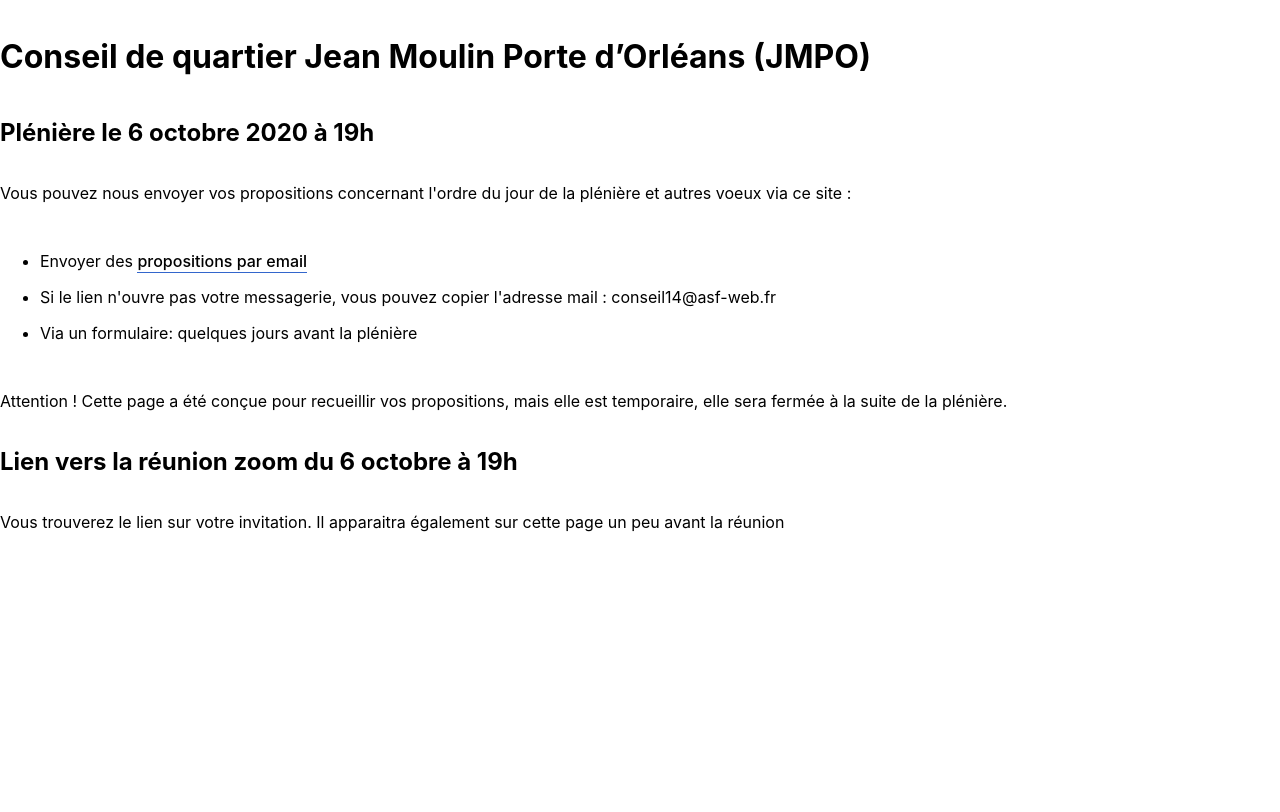
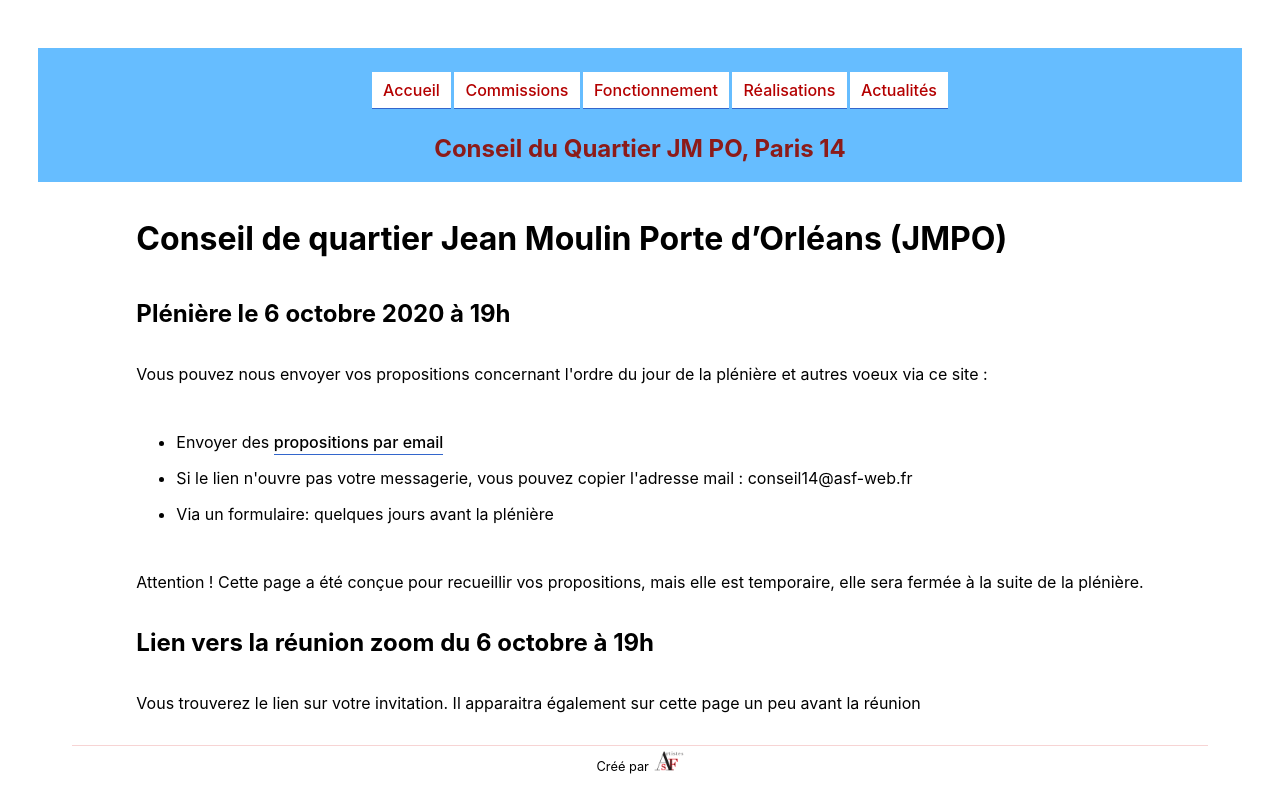
Before and after one commit to helgaParis/animation, a Next.js app: page / in a window 1280 px wide. Shown: the top 812 px of the page. Built offline with nearby package versions, Linux system fonts and the light colour scheme.

Commit message:
added a layout to the temporary start page

```diff
--- /dev/null
+++ b/components/layoutsansnav.js
@@ -0,0 +1,167 @@
+import Head from 'next/head'
+import utilStyles from '../styles/layout.module.css'
+import styles from '../styles/Home.module.css'
+import Link from 'next/link'
+
+const name = 'paris14conseil'
+export const siteTitle = 'Conseil de quartier JMPO'
+
+export default function Layout({ children}) {
+    return (
+        <div className={styles.container}>
+            <Head>
+                <meta
+                name="viewport"
+                content="width=device-width, initial-scale=1.0"
+                />
+                <link rel="icon" href="/favicon.ico" />
+                <meta
+                    name="description"
+                    content="Le site du Conseil de Quartier, Paris 14e arrondissement, quartier Jean Moulin - Porte d\'Orléans"
+                />
+                <meta
+                    name="robots"
+                    content="index, follow"
+                />
+                <meta
+                    name="author"
+                    content="Helga Petrovic"
+                />
+                <meta
+                    name="copyright"
+                    content="conseil du quartier JMPO"
+                />
+                <meta
+                    name="revisit-after"
+                    content="14 days"
+                />
+                <meta
+                    property="og:image"
+                    content={`https://cq.petrovic.ovh/public/logo.png/`}
+                />
+                <meta name="og:title" content={siteTitle} />
+                <meta name="twitter:card" content="summary_large_image" />
+            </Head>
+
+            <header className={styles.header}>
+
+                <div className={styles.navbar}>
+                    <ul>
+                        <li><Link href="/">
+                             <a title="Accueil">Accueil</a>
+                             </Link>
+                        </li>
+                        <li>
+                            <Link href="/">
+                            <a title="Les Commissions actives">Commissions</a>
+                            </Link>
+                            <ul className={styles.menu2}>
+                                <li>
+                                    <Link href="/">
+                                    <a title="Les Commissions actives">Commissions</a>
+                                    </Link>
+                                </li>
+                                <li>
+                                    <Link href="/">
+                                    <a title="Le Comité d'Animation" >Animation</a>
+                                    </Link>
+                                </li>
+                                <li >
+                                    <Link href="/">
+                                    <a title="Commission Climat" >Climat</a>
+                                    </Link>
+                                </li>
+                                <li >
+                                    <Link href="/">
+                                    <a title="Communication et Site Internet" >Communication</a>
+                                    </Link>
+                                </li>
+                                <li >
+                                    <Link href="/">
+                                    <a title="Commission Poinçon" >Poinçon</a>
+                                    </Link>
+                                </li>
+
+                                <li >
+                                    <Link href="/">
+                                    <a title="Commission d/'Urbanisme" >Urbanisme</a>
+                                    </Link>
+                                </li>
+                                <li >
+                                    <Link href="/">
+                                    <a title="Projets des commissions" >Projets</a>
+                                    </Link>
+                                </li>
+                            </ul>
+                        </li>
+                        <li>
+                            <Link href="/">
+                            <a title="Le fonctionnement du Conseil" >Fonctionnement</a>
+                            </Link>
+                            <ul className={styles.menu2}>
+                                <li>
+                                    <Link href="/">
+                                    <a title="Le fonctionnement du Conseil" >Fonctionnement</a>
+                                    </Link>
+                                </li>
+                                <li>
+                                    <Link href="/">
+                                    <a title="Le budget du Conseil de Quartier" >Budget</a>
+                                    </Link>
+                                </li>
+                                <li>
+                                    <Link href="/">
+                                    <a title="La Charte des Conseils du Quartier" >Charte</a>
+                                    </Link>
+                                </li>
+                                <li>
+                                    <Link href="/">
+                                    <a title="Les réalisations du Conseil Jean Moulin Porte d\'Orléans" >Réalisations</a>
+                                    </Link>
+                                </li>
+                                <li>
+                                    <Link href="/">
+                                    <a title="Contribuer au Conseil" >Contribuer</a>
+                                    </Link>
+                                </li>
+                                <li>
+                                    <Link href="/">
+                                    <a title="L'histoire des Conseils de Quartier" >Histoire</a>
+                                    </Link>
+                                </li>
+                                <li>
+                                    <Link href="/">
+                                    <a title="Mentions légales" >Mentions</a>
+                                    </Link>
+                                </li>
+                            </ul>
+                        </li>
+                        <li>
+                            <Link href="/">
+                            <a title="Les réalisations du Conseil Jean Moulin Porte d\'Orléans" >Réalisations</a>
+                            </Link>
+                        </li>
+                        <li>
+                            <Link href="/">
+                            <a title="Actualités" >Actualités</a>
+                            </Link></li>
+                    </ul>
+                </div>
+
+                <h1 className={utilStyles.headingLg}>Conseil du Quartier JM PO, Paris 14</h1>
+            </header>
+
+            <main>{children}</main>
+            <footer className={styles.footer}>
+                <a
+                  href="https://artistessansfrontieres.fr"
+                  target="_blank"
+                  rel="noopener noreferrer"
+                >
+                    Créé par {' '}
+                    <img src="/asf20p.png" alt="Artistes sans Frontières"  />
+                </a>
+            </footer>
+        </div>
+    )
+}
--- a/pages/index.js
+++ b/pages/index.js
@@ -1,12 +1,11 @@
 import Head from 'next/head'
-
+import Layout, { siteTitle } from '../components/layoutsansnav'
 import styles from '../styles/Home.module.css'
-import stylesPlan from '../styles/plan.module.css'
 const email='conseil14@asf-web.fr'
 
 export default function Home() {
   return (
-    < >
+    < Layout>
         <Head>
             <title>Paris 14e - Conseil du Quartier Jean Moulin Porte d'Orléans</title>
             <meta
@@ -36,6 +35,6 @@ export default function Home() {
 
         </main>
 
-    </>
+    </Layout>
   )
 }
```
